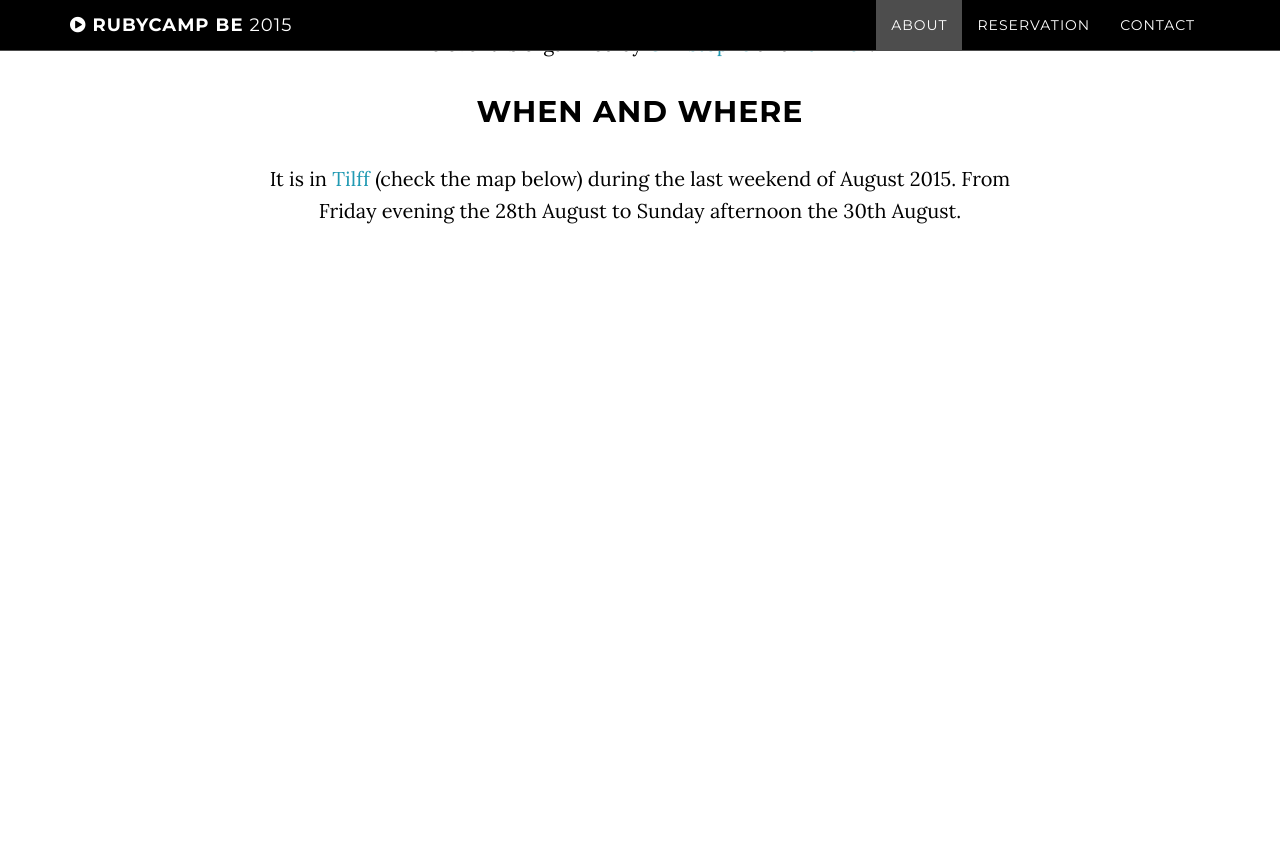
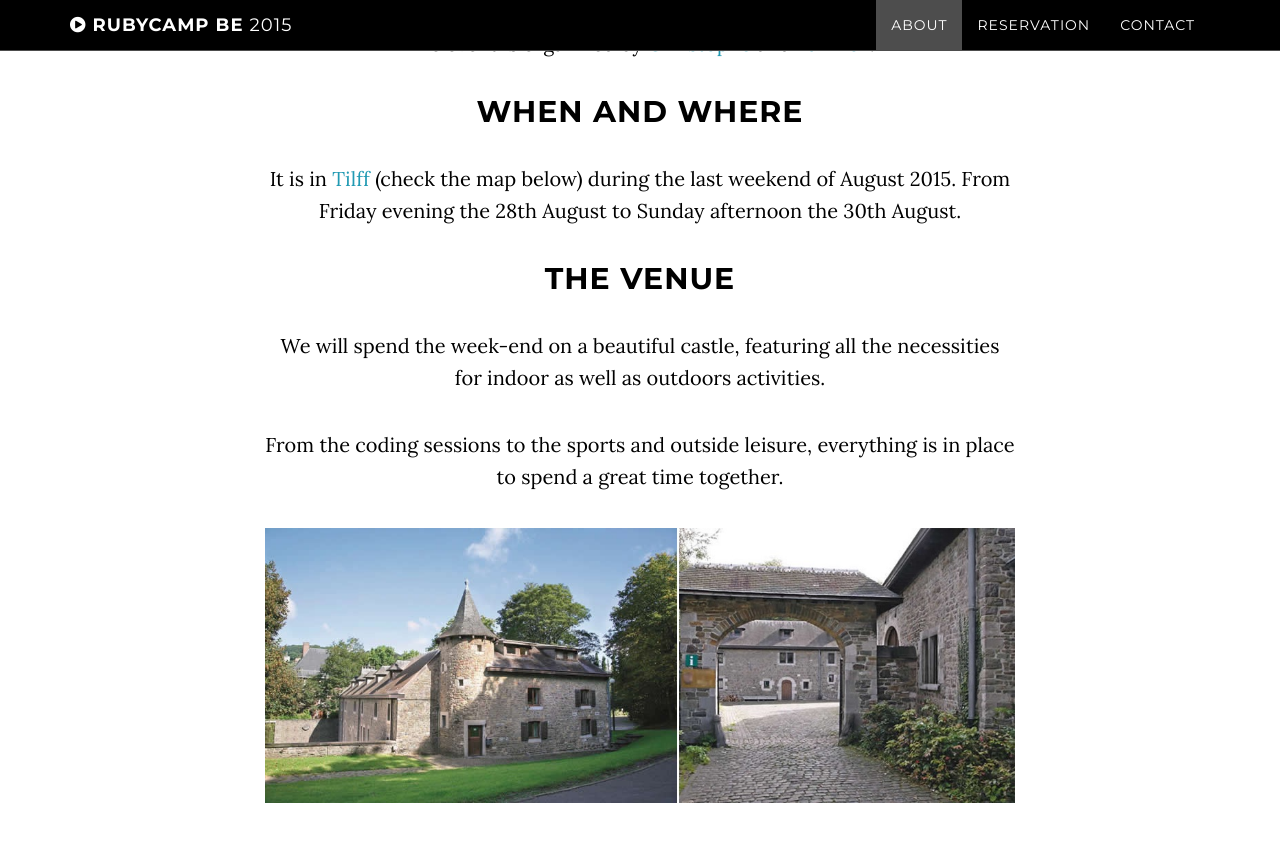
Before and after one commit to brug-be/rubycamp, a Jekyll site: the page built from index.html, in a window 1280 px wide and 900 px high, scrolled down 1737 px. Shown: the top 842 px of the window. Built offline with Jekyll 4.4.1, drawn with Linux system fonts in a browser that asks for light colours.

Commit message:
Put Venue description into about section

```diff
--- a/_includes/about.html
+++ b/_includes/about.html
@@ -24,6 +24,16 @@
                 Friday evening the 28th August to Sunday afternoon the 30th
                 August.</p>
 
+                 <h2>The venue</h2>
+
+                <p>We will spend the week-end on a beautiful castle, featuring
+                all the necessities for indoor as well as outdoors activities.</p>
+
+                <p>From the coding sessions to the sports and outside leisure,
+                everything is in place to spend a great time together.</p>
+
+                <p><img alt="The Castle" src="img/castle.jpg" width="100%" /></p>
+
             </div>
         </div>
     </section>
```
